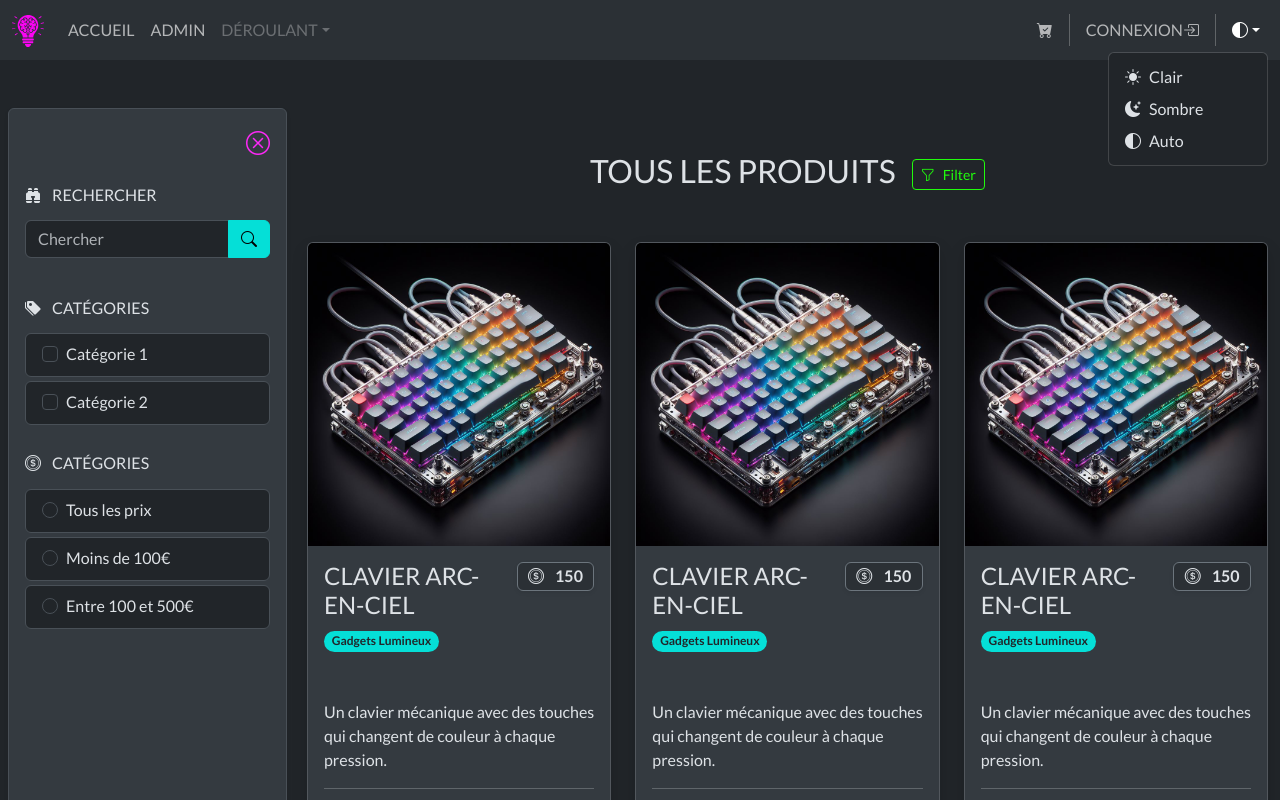
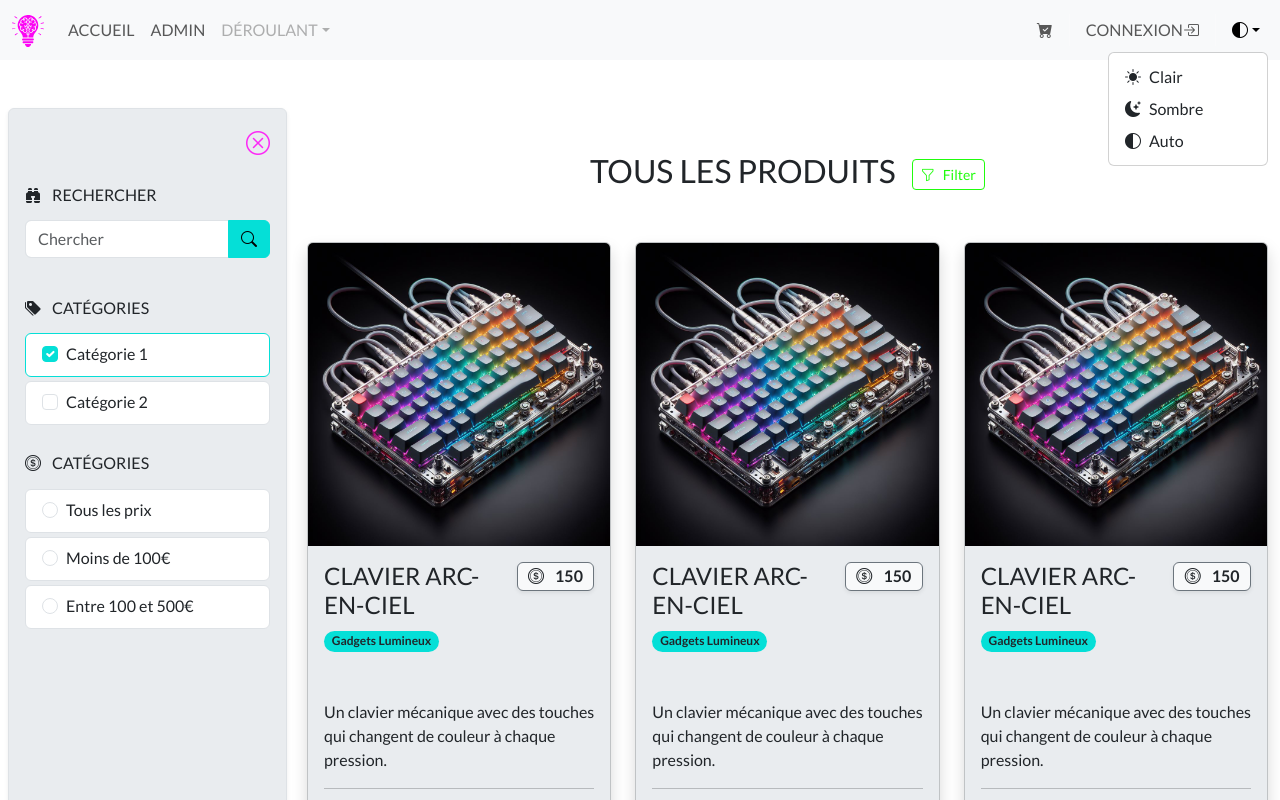
Before and after one commit to QuentinGra/Dev-Shop, a Vue app: page / in a window 1280 px wide. Both pictures are taken after a click on the button 1245 px from the left and 29 px from the top of the page. Shown: the top 800 px of the page. Built offline with nearby package versions, Linux system fonts and the light colour scheme.

Commit message:
feat(App): add theme auto

```diff
--- a/index.html
+++ b/index.html
@@ -1,5 +1,5 @@
 <!doctype html>
-<html lang="fr" data-bs-theme="dark">
+<html lang="fr">
   <head>
     <meta charset="UTF-8" />
     <link rel="icon" href="/favicon.ico" />
--- a/src/App.vue
+++ b/src/App.vue
@@ -2,6 +2,15 @@
 import TheHeader from '@/components/TheHeader.vue'
 import TheHome from '@/views/TheHome.vue'
 import TheFooter from '@/components/TheFooter.vue'
+
+const userPrefersDark =
+  window.matchMedia && window.matchMedia('(prefers-color-scheme: dark)').matches
+
+if (userPrefersDark) {
+  document.documentElement.dataset.bsTheme = 'dark'
+} else {
+  document.documentElement.dataset.bsTheme = 'light'
+}
 </script>
 
 <template>
--- a/src/components/ProductFilters.vue
+++ b/src/components/ProductFilters.vue
@@ -1,4 +1,6 @@
-<script setup lang="ts"></script>
+<script setup lang="ts">
+let isCategory1 = true
+</script>
 
 <template>
   <aside
@@ -26,9 +28,18 @@
       </h4>
       <ul class="list-group item form-check">
         <li class="list-group item">
-          <div class="list-group-item list-group-item-action fc-pointer mb-1">
+          <div
+            class="list-group-item list-group-item-action fc-pointer mb-1"
+            :class="[isCategory1 ? 'border-primary' : '']"
+          >
             <label for="cat-1" class="form-check">
-              <input id="cat-1" class="form-check-input" name="cat-1" type="checkbox" />
+              <input
+                id="cat-1"
+                class="form-check-input"
+                :checked="[isCategory1 ? true : false]"
+                name="cat-1"
+                type="checkbox"
+              />
               <span class="form-check-label fs-7">Catégorie 1</span>
             </label>
           </div>
--- a/src/components/TheHeader.vue
+++ b/src/components/TheHeader.vue
@@ -1,4 +1,6 @@
-<script setup lang="ts"></script>
+<script setup lang="ts">
+import ThemeDropdown from './ThemeDropdown.vue'
+</script>
 
 <template>
   <header class="navbar navbar-expand-lg fixed-top bg-body-tertiary">
@@ -43,22 +45,7 @@
             <hr class="d-lg-none my-2 text-white-50" />
           </li>
           <li class="nav-item dropdown">
-            <button class="nav-link dropdown-toggle text-uppercase" data-bs-toggle="dropdown">
-              <i class="bi bi-circle-half"></i>
-            </button>
-            <ul class="dropdown-menu dropdown-menu-end">
-              <li>
-                <button class="dropdown-item"><i class="bi bi-sun-fill pe-2"></i>Clair</button>
-              </li>
-              <li>
-                <button class="dropdown-item">
-                  <i class="bi bi-moon-stars-fill pe-2"></i>Sombre
-                </button>
-              </li>
-              <li>
-                <button class="dropdown-item"><i class="bi bi-circle-half pe-2"></i>Auto</button>
-              </li>
-            </ul>
+            <ThemeDropdown />
           </li>
         </ul>
       </nav>
--- /dev/null
+++ b/src/components/ThemeDropdown.vue
@@ -0,0 +1,18 @@
+<script setup lang="ts"></script>
+
+<template>
+  <button class="nav-link dropdown-toggle text-uppercase" data-bs-toggle="dropdown">
+    <i class="bi bi-circle-half"></i>
+  </button>
+  <ul class="dropdown-menu dropdown-menu-end">
+    <li>
+      <button class="dropdown-item"><i class="bi bi-sun-fill pe-2"></i>Clair</button>
+    </li>
+    <li>
+      <button class="dropdown-item"><i class="bi bi-moon-stars-fill pe-2"></i>Sombre</button>
+    </li>
+    <li>
+      <button class="dropdown-item"><i class="bi bi-circle-half pe-2"></i>Auto</button>
+    </li>
+  </ul>
+</template>
```
